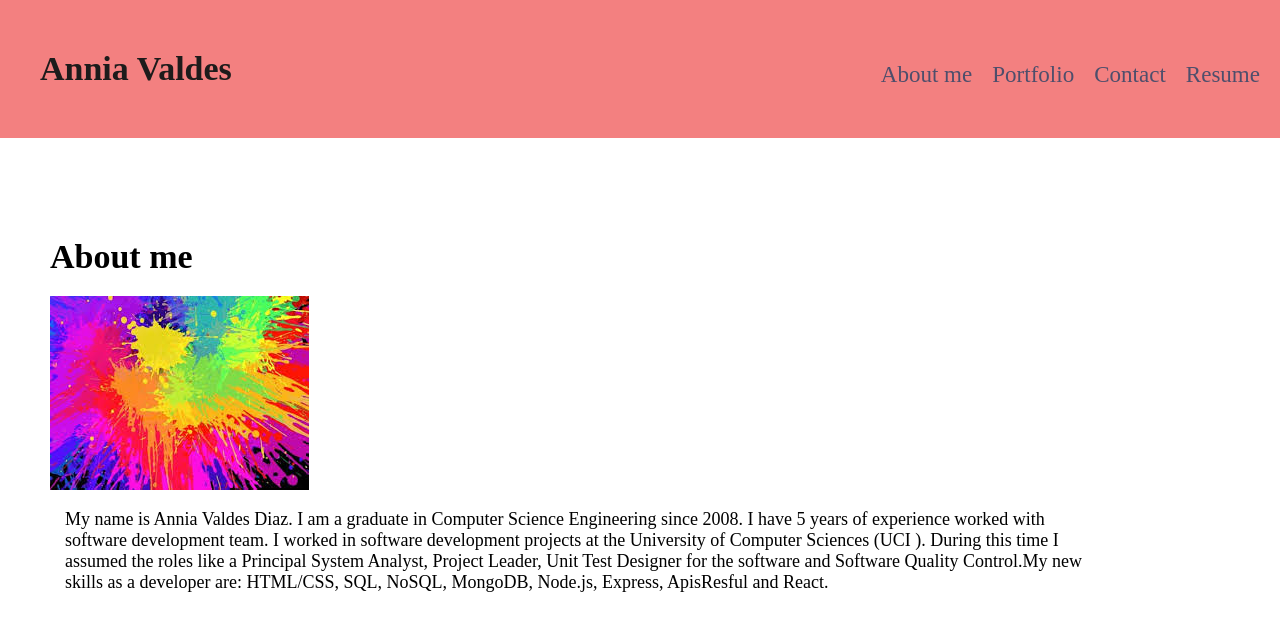
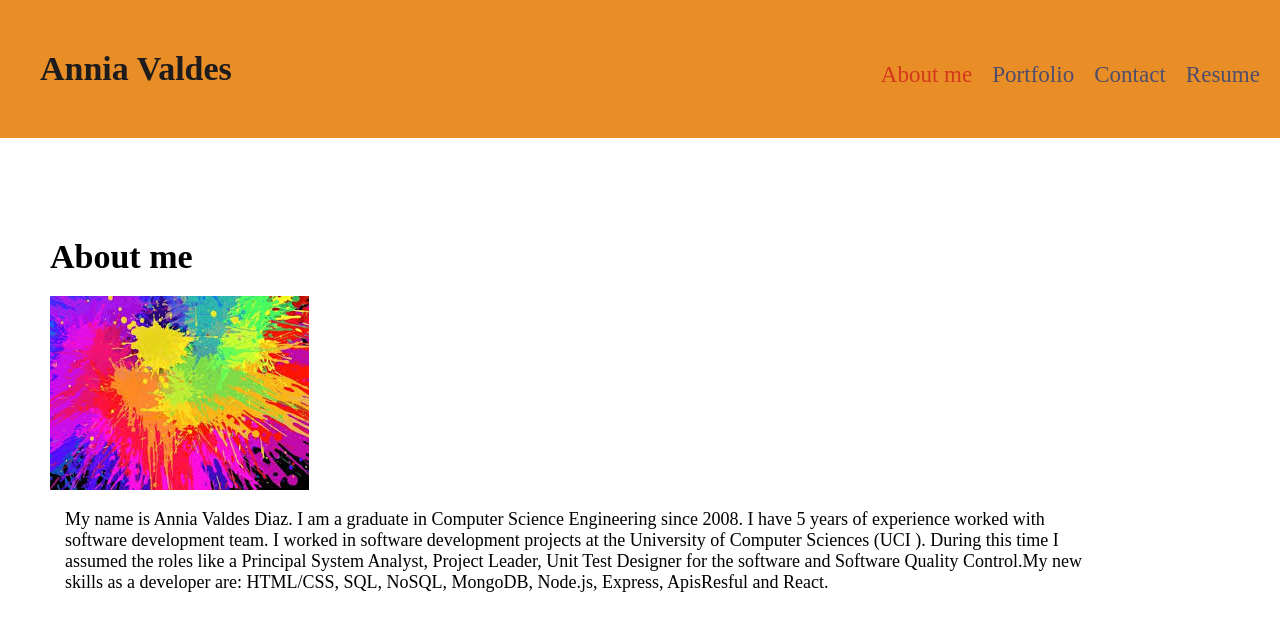
Before and after one commit to anniavd/React-Portfolio, a React (Create React App) app: page / in a window 1280 px wide. Shown: the top 630 px of the page. Built offline with nearby package versions, Linux system fonts and the light colour scheme.

Commit message:
update color for header

```diff
--- a/src/index.css
+++ b/src/index.css
@@ -25,7 +25,7 @@ main{
   width: 100%;
   position: relative;
   padding: 50px 0px;
-  background-color:rgb(243, 128, 128);
+  background-color:rgb(233, 142, 39);
   display: flex;
   justify-content: space-between;
   position: -webkit-sticky;
@@ -67,6 +67,11 @@ header nav ul li :hover{
     text-shadow: 0 0 20px rgb(26, 219, 210);
 }
 
+.navActive {
+  color:  #d3381d;
+}
+
+
 /*style secction About*/
 h1{
   font-size: 34px;
```
